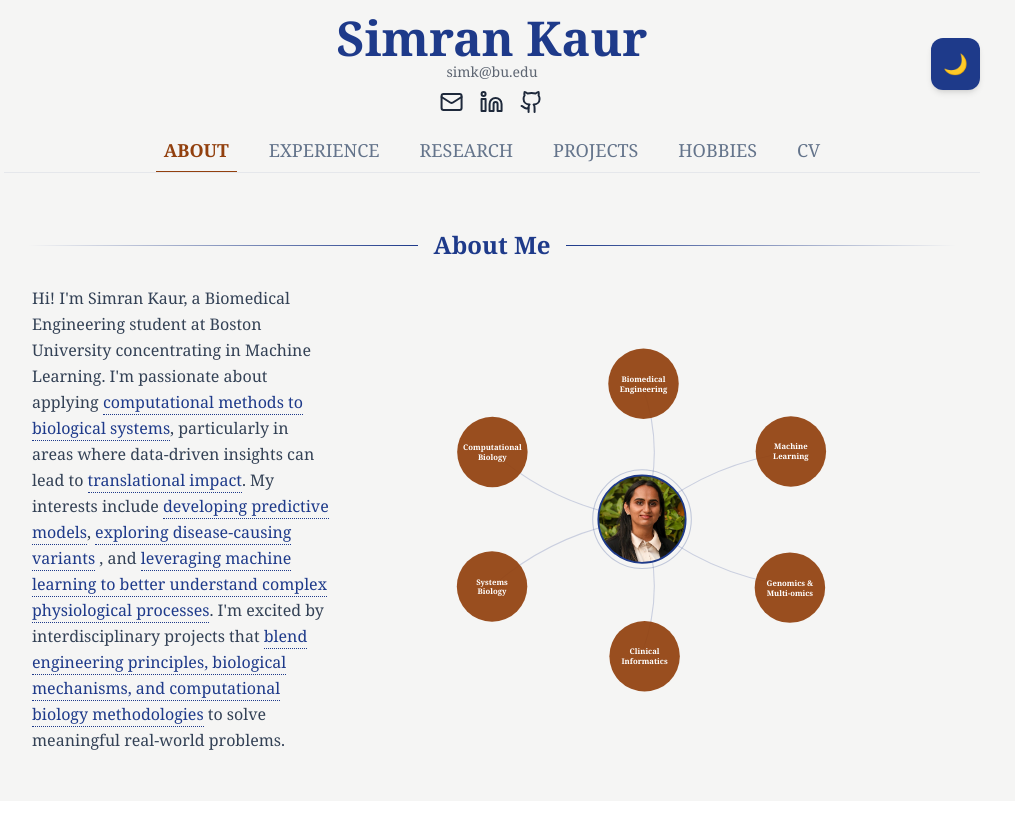
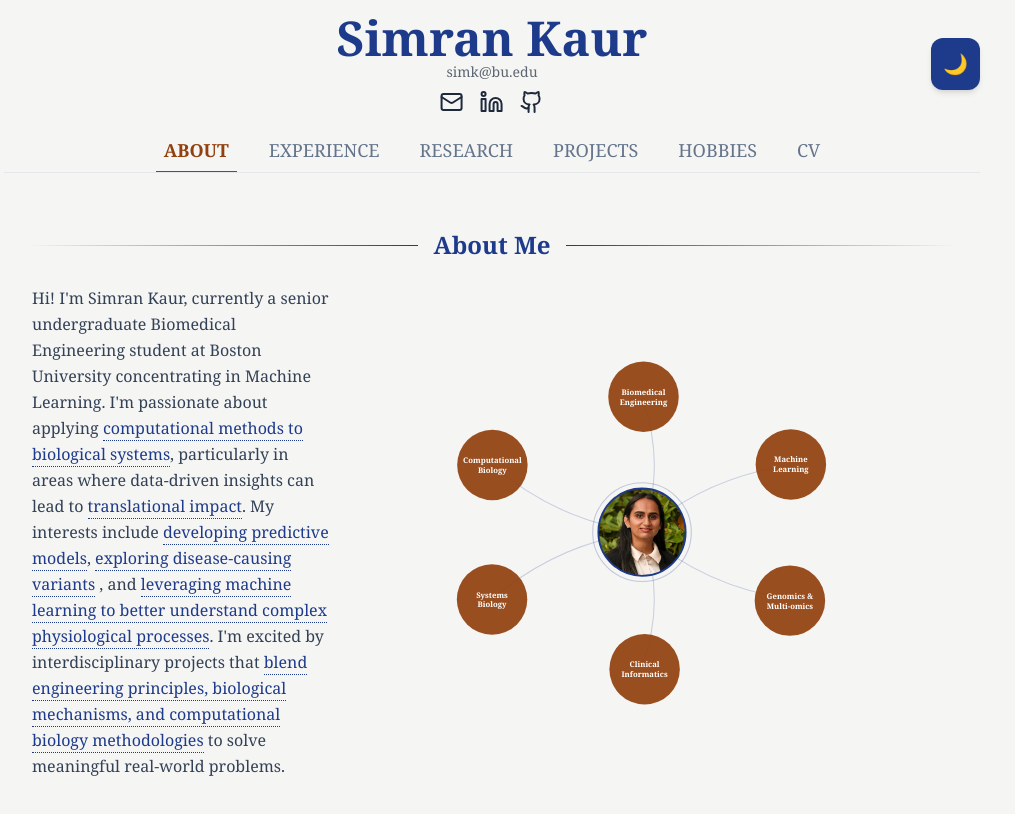
Before and after one commit to skaur47/portfolio, a React (Create React App) app: page / in a window 1280 px wide. Shown: the top 814 px of the page, without its empty margins (148-1163 px from the left). Built offline with nearby package versions, Linux system fonts and the light colour scheme.

Commit message:
added undergrad senior

```diff
--- a/src/App.js
+++ b/src/App.js
@@ -881,7 +881,7 @@ export default function App() {
           {/* Left: bio text */}
           <div className="w-full md:w-[300px] md:shrink-0" style={{ color: darkMode ? "#cbd5e1" : "#334155" }}>
             <p className="leading-relaxed">
-              Hi! I'm Simran Kaur, a Biomedical Engineering student at Boston University concentrating in
+              Hi! I'm Simran Kaur, currently a senior undergraduate Biomedical Engineering student at Boston University concentrating in
               Machine Learning. I'm passionate about applying{" "}
               <span
                 onMouseEnter={() => setHighlightedNodes([5, 4, 2])}
```
Also changed, not shown: 2 other files (tests, documents, lock files or other folders).
